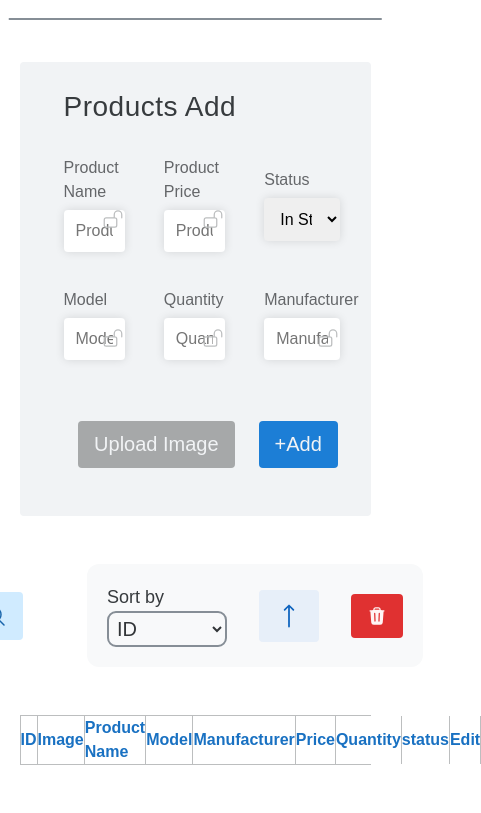
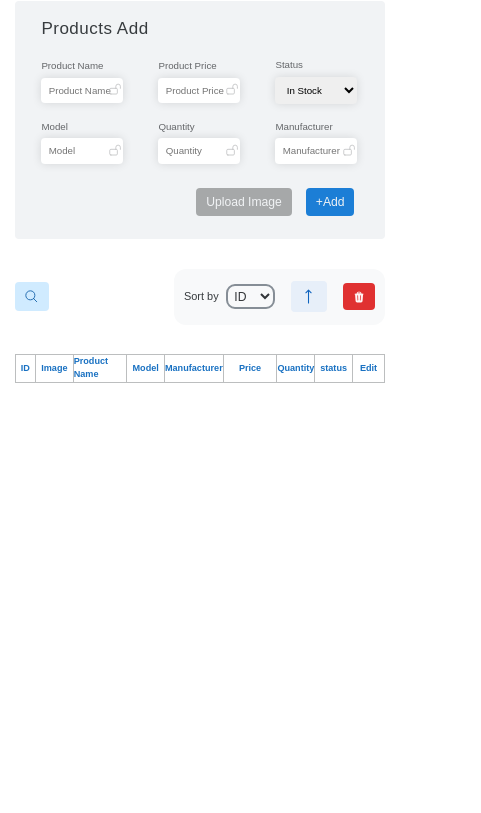
Before and after one commit to alysalah83/Product-Manger, a website built with Parcel: page src/index.html in a window 390 px wide. Shown: the part 93-906 px from the top of the page, 481 px wide, since content can reach past the window. After the commit the page ends 844 px from the top, so only its background shows below. Built offline with nearby package versions, Linux system fonts and the light colour scheme.

Commit message:
custmize on screens

```diff
--- a/src/JS/view/searchView.js
+++ b/src/JS/view/searchView.js
@@ -13,7 +13,7 @@ class Search {
   }
 
   addHandlerInputng(handler) {
-    this.#inputSearch.addEventListener('input', e => {
+    this.#inputSearch.addEventListener('input', _ => {
       const { value } = this.#inputSearch;
       handler(value);
     });
--- a/src/index.html
+++ b/src/index.html
@@ -3,9 +3,9 @@
   <head>
     <meta charset="UTF-8" />
     <meta name="viewport" content="width=device-width, initial-scale=1.0" />
+    <link rel="stylesheet" href="style/media.css" />
     <link rel="stylesheet" href="style/general.css" />
     <link rel="stylesheet" href="style/main.css" />
-    <link rel="stylesheet" href="style/media.css" />
     <script type="module" defer src="JS/controll.js"></script>
     <title>Image Genrator</title>
   </head>
@@ -193,7 +193,7 @@
         </div>
         <div class="options__container">
           <div class="sort__container">
-            <label class="label__select">Sort by</label>
+            <span class="span__select">Sort by</span>
             <select class="input__select">
               <option value="id">ID</option>
               <option value="price">Price</option>
--- a/src/style/main.css
+++ b/src/style/main.css
@@ -176,11 +176,17 @@
   stroke-width: 10;
 }
 
-.label__select {
+.sort__container {
+  display: flex;
+  justify-content: center;
+  align-items: center;
+  gap: 1.2rem;
+}
+
+.span__select {
   font-size: 1.8rem !important;
   font-size: 600;
   color: #373b3e;
-  margin-right: 1.4rem;
 }
 
 .input__select {
@@ -256,7 +262,7 @@
 
 .btn__edit {
   width: 70%;
-  padding: 1rem 1.4rem;
+  padding: 0.8rem;
   background-color: #1971c2;
   display: flex;
   justify-content: center;
--- a/src/style/media.css
+++ b/src/style/media.css
@@ -0,0 +1,83 @@
+@media (min-width: 1900px) {
+  html {
+    font-size: 85% !important;
+  }
+}
+
+@media (max-width: 1600px) {
+  html {
+    font-size: 75% !important;
+  }
+}
+
+@media (max-width: 1000px) {
+  html {
+    font-size: 60% !important;
+  }
+}
+
+@media (max-width: 800px) {
+  html {
+    font-size: 58% !important;
+  }
+
+  .input.input__search.input__search-active {
+    width: 65% !important;
+  }
+  .search__container {
+    width: 25rem !important;
+  }
+}
+
+@media (max-width: 700px) {
+  html {
+    font-size: 53% !important;
+  }
+}
+
+@media (max-width: 600px) {
+  html {
+    font-size: 50% !important;
+  }
+}
+
+@media (max-width: 500px) {
+  html {
+    font-size: 40% !important;
+  }
+  .main {
+    width: 95vw !important;
+    margin-right: 0.8rem !important;
+    margin-left: auto !important;
+  }
+  .options__container {
+    gap: 1.2rem !important;
+    width: 60% !important;
+    padding: 2rem 1rem !important;
+    justify-content: space-around !important;
+  }
+  .input__select {
+    width: 8rem !important;
+  }
+
+  .table__head {
+    grid-template-columns: 2fr 3.5fr 5fr 3.5fr 3.5fr 5fr 3.5fr 3.5fr 3fr !important;
+  }
+
+  .table__row {
+    grid-template-columns: 2fr 3.5fr 5fr 3.5fr 3.5fr 5fr 3.5fr 3.5fr 3fr !important;
+  }
+
+  .table__ele {
+    font-size: 1.5rem !important;
+  }
+  .remove-ele__container {
+    left: 2% !important;
+  }
+}
+
+@media (max-width: 399px) {
+  html {
+    font-size: 38% !important;
+  }
+}
```
